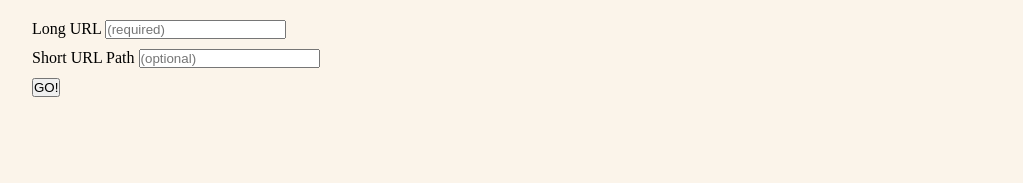
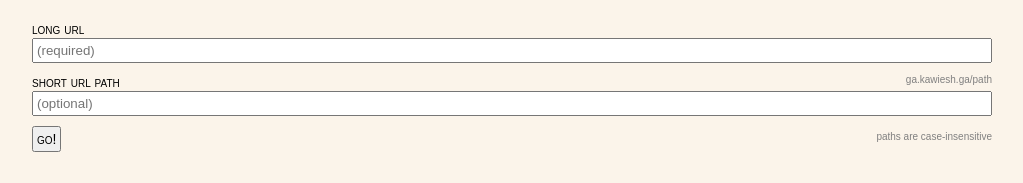
Before and after one commit to nostalgickd/cdn, a plain HTML site: page shortener.html in a window 1280 px wide. Shown: the whole page, without its empty margins (128-1151 px from the left). Drawn offline with Linux system fonts and the light colour scheme.

Commit message:
Update shortener.html

```diff
--- a/shortener.html
+++ b/shortener.html
@@ -38,11 +38,53 @@ position: relative;
 display: flex;
 flex-direction: column;
 justify-content: flex-start;
-align-items: center;
+align-items: flex-start;
+}
+
+div{
+margin-bottom: 10px;
+width: 100%;
+}
+
+div:nth-of-type(2)>span::after{
+content: "ga.kawiesh.ga/path";
+font:  10px Arial;
+color: gray;
+position: absolute;
+right: 0;
 }
 
 
-.green{
+span{
+text-transform: lowercase;
+font: small-caps 14px Arial;
+display: inline-block;
+width: 100px;
+}
+
+input{
+width: 100%;
+padding:3px;
+}
+
+
+#go{
+width: auto;
+padding: 3px;
+text-transform: lowercase;
+font: small-caps 14px Arial;
+}
+
+
+#go::after{
+content: "paths are case-insensitive";
+font:  10px Arial;
+color: gray;
+position: absolute;
+right: 0;
+}
+
+.green a{
 font-weight: bold;
 color: green;
 }
@@ -52,14 +94,7 @@ font-weight: bold;
 color: red;
 }
 
-div{
-margin-bottom: 10px;
-width: 100%;
-}
 
-#go,#msg{
-align-self: flex-start;
-}
 
 @media (orientation:portrait){
 #container{width: 95%;}
@@ -132,9 +167,9 @@ msg.innerHTML= `<span class="red">${d.error}</span>
 }
 else{
 msg.innerHTML=`<span class="green"><a href="${d.shortURL}">${d.shortURL}</a></span>
-<span>leads to <a href="${d.originalURL}">${d.originalURL}</a></span>`;
+<span>leads to <br> <a href="${d.originalURL}">${d.originalURL}</a></span>`;
 }
-});
+}).catch(x=> msg.innerHTML= `<span class="red">${x}</span>`);
 
 };
 
```
